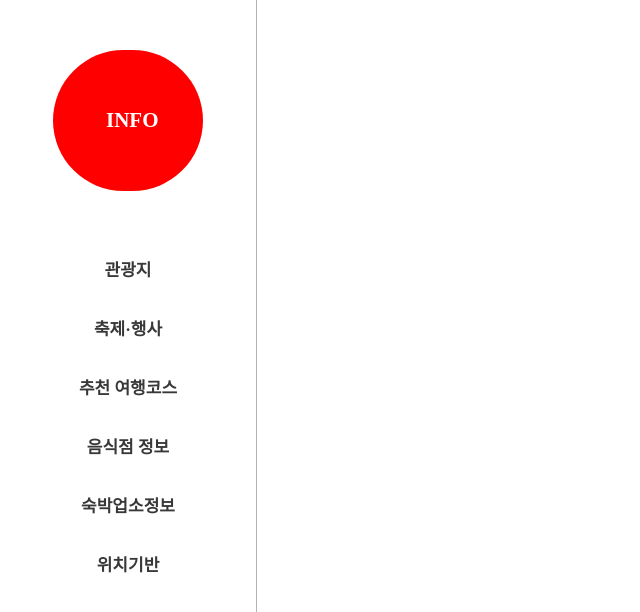
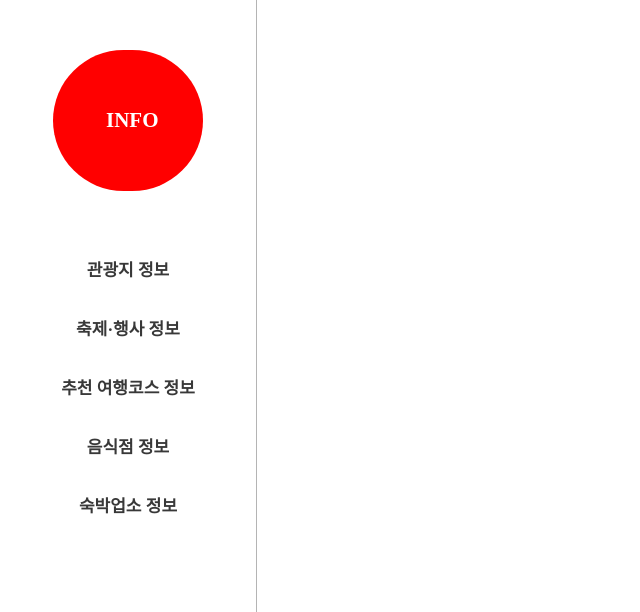
Before and after one commit to sondeokhyeon/TourAPI-react, a React (Create React App) app: page /detail/1/error in a window 1280 px wide. Shown: the top 612 px of the page, without its empty margins (0-640 px from the left). Built offline with nearby package versions, Linux system fonts and the light colour scheme.

Commit message:
Modify : Detail Page Modal Css 변경

```diff
--- a/src/Common/Detail.js
+++ b/src/Common/Detail.js
@@ -5,14 +5,13 @@ import { getDetailInfo } from "../util/API";
 import noImage from "../images/noimage.jpg";
 //import LOADING from "../Common/Loading";
 
-const MODAL_CONTAINER = styled.div`
+const CONTAINER = styled.div`
   position: fixed;
   background-color: #0000003d;
   width: 100%;
   height: 100%;
-  left: 50%;
-  top: 50%;
-  transform: translate(-50%, -50%);
+  left: 0;
+  top: 0;
 `;
 
 const INNER_CONTAINER = styled.div`
@@ -23,14 +22,29 @@ const INNER_CONTAINER = styled.div`
   background-color: white;
   color: black;
   margin: 3rem auto 0;
-  width: 50%;
+  width: 100%;
   height: 800px;
   overflow: auto;
-  @media screen and (min-width: 300px) and (max-width: 1290px) {
+  ${({theme}) => theme.mobile(
+    `
     width: 100%;
-    height: 90%;
-  }
+    `
+  )}
 `;
+
+const MODAL_CONTAINER = styled.div`
+  position:absolute;
+  width:50%;
+  left:25%;
+  top:0;
+  ${({theme}) => theme.mobile(
+    `
+    width: 100%;
+    left:0;
+    `
+  )}
+`;
+
 
 const BUTTON_WRAP = styled.div`
   text-align:center;
@@ -39,8 +53,6 @@ const BUTTON_WRAP = styled.div`
 const MODAL_SHUTDOWN = styled.div`
   width:100%;
   height:100%;
-  position:fixed;
-
 `;
 
 const Detail = ({ detailInfo, setDetailInfo }) => {
@@ -59,7 +71,9 @@ const Detail = ({ detailInfo, setDetailInfo }) => {
   if (!data) return <span>데이터가없습니다</span>;
 
   return (
-    <MODAL_CONTAINER >
+    <CONTAINER >
+    <MODAL_SHUTDOWN onClick={closeModal}></MODAL_SHUTDOWN>
+      <MODAL_CONTAINER>
       <INNER_CONTAINER>
         <INFO_DETAIL info={data.info} />
         <INTRO_DETAIL intro={data.intro} />
@@ -67,10 +81,8 @@ const Detail = ({ detailInfo, setDetailInfo }) => {
       <BUTTON_WRAP>
         <button onClick={closeModal}>CLOSE</button>
       </BUTTON_WRAP>
-      <div>
-        <MODAL_SHUTDOWN onClick={closeModal}></MODAL_SHUTDOWN>
-      </div>
-    </MODAL_CONTAINER>
+      </MODAL_CONTAINER>
+    </CONTAINER>
   );
 };
 
--- a/src/Common/Header.js
+++ b/src/Common/Header.js
@@ -25,7 +25,7 @@ const UL = styled.ul`
   height: 450px;
   @media only screen and (min-width: 300px) and (max-width: 600px) {
     margin: 0 auto;
-    height: 222px;
+    height: 185px;
     background-color: white;
   }
 `;
@@ -86,7 +86,7 @@ const BTN_WRAP = styled.div`
 const BTN = styled.button``;
 
 export default () => {
-  const [height, setHeight] = useState("-222px");
+  const [height, setHeight] = useState("-185px");
 
   return (
     <>
@@ -98,27 +98,24 @@ export default () => {
         </div>
         <UL>
           <LI>
-            <NavLink to="/spot">관광지</NavLink>
+            <NavLink to="/spot">관광지 정보</NavLink>
           </LI>
           <LI>
-            <NavLink to="/festival">축제·행사</NavLink>
+            <NavLink to="/festival">축제·행사 정보</NavLink>
           </LI>
           <LI>
-            <NavLink to="/course">추천 여행코스</NavLink>
+            <NavLink to="/course">추천 여행코스 정보</NavLink>
           </LI>
           <LI>
             <NavLink to="/eatery">음식점 정보</NavLink>
           </LI>
           <LI>
-            <NavLink to="/acc">숙박업소정보</NavLink>
-          </LI>
-          <LI>
-            <NavLink to="">위치기반</NavLink>
+            <NavLink to="/acc">숙박업소 정보</NavLink>
           </LI>
           <BTN_WRAP>
             <BTN
               onClick={() => {
-                setHeight(height !== "0px" ? "0px" : "-222px");
+                setHeight(height !== "0px" ? "0px" : "-185px");
               }}
             >
               버튼
```
